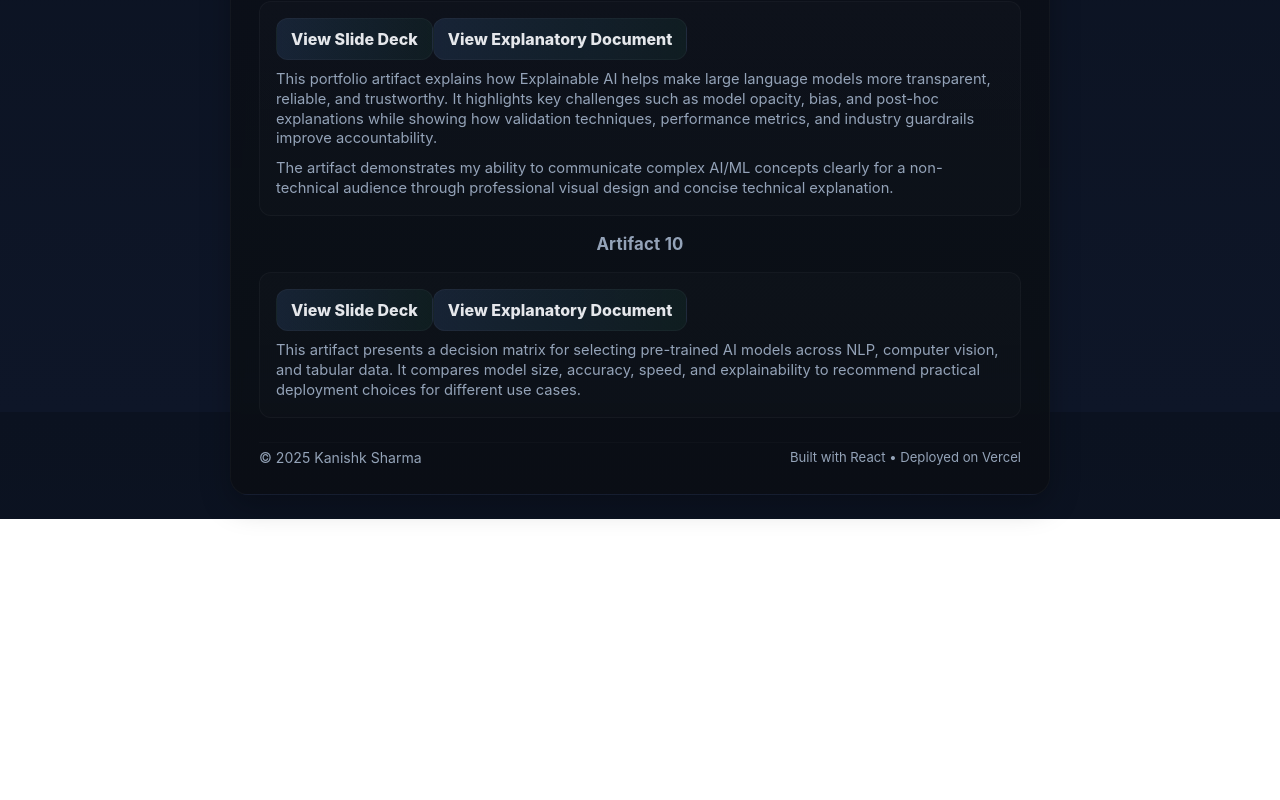
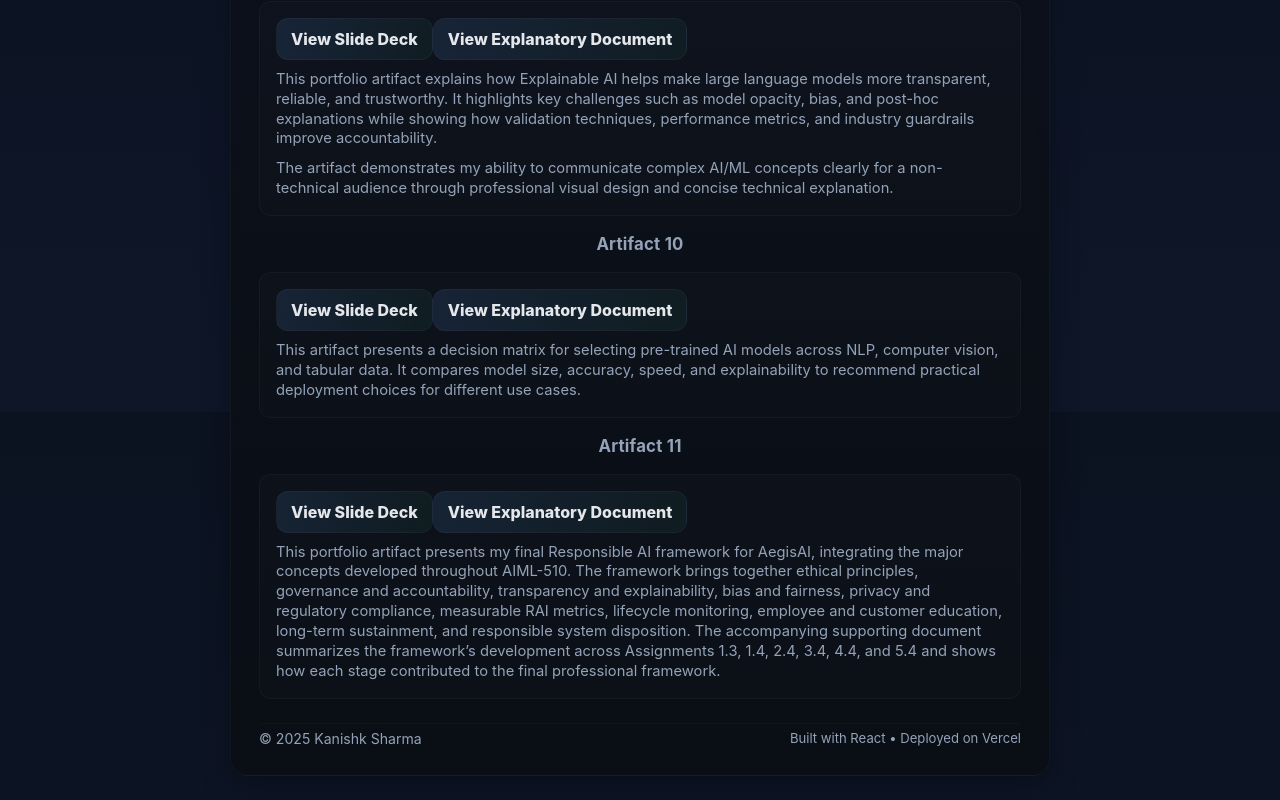
Before and after one commit to KanishkSharma7/Assignment1.6_Submission, a JavaScript app in the folder client/: page / in a window 1280 px wide. Shown: the part 2788-3588 px from the top of the page. Before the commit the page ends 3307 px from the top, so only its background shows below. Built offline with nearby package versions, Linux system fonts and the light colour scheme; the HTML template or start-up script is replaced by a standard one.

Commit message:
Added Artifact 11

```diff
--- a/client/src/App.js
+++ b/client/src/App.js
@@ -275,6 +275,32 @@ export default function App() {
           </p>
         </div>
 
+        <h2 className="artifact-title">Artifact 11</h2>
+        <div className="deliverable">
+          <div className="deliverable-row">
+            <a
+              className="btn deliverable-btn"
+              href="https://docs.google.com/presentation/d/1DcrJvuG50EK5IhU6pOx3aP-AGJfRlX_G/edit?usp=sharing&ouid=100201430942171751153&rtpof=true&sd=true"
+              target="_blank"
+              rel="noreferrer"
+            >
+              View Slide Deck
+            </a>
+            <a
+              className="btn deliverable-btn"
+              href="https://docs.google.com/document/d/1g_pS5w9Mz86ORlK-jCiKcFbZ2isrEWrq/edit?usp=sharing&ouid=100201430942171751153&rtpof=true&sd=true"
+              target="_blank"
+              rel="noreferrer"
+            >
+              View Explanatory Document
+            </a>
+          </div>
+
+          <p className="deliverable-desc">
+          This portfolio artifact presents my final Responsible AI framework for AegisAI, integrating the major concepts developed throughout AIML-510. The framework brings together ethical principles, governance and accountability, transparency and explainability, bias and fairness, privacy and regulatory compliance, measurable RAI metrics, lifecycle monitoring, employee and customer education, long-term sustainment, and responsible system disposition. The accompanying supporting document summarizes the framework’s development across Assignments 1.3, 1.4, 2.4, 3.4, 4.4, and 5.4 and shows how each stage contributed to the final professional framework.
+          </p>
+        </div>
+
         {/* FOOTER */}
         <footer className="footer">
           <div>© {new Date().getFullYear()} {PROFILE.name}</div>
```
Also changed, not shown: 1 other file (tests, documents, lock files or other folders).
